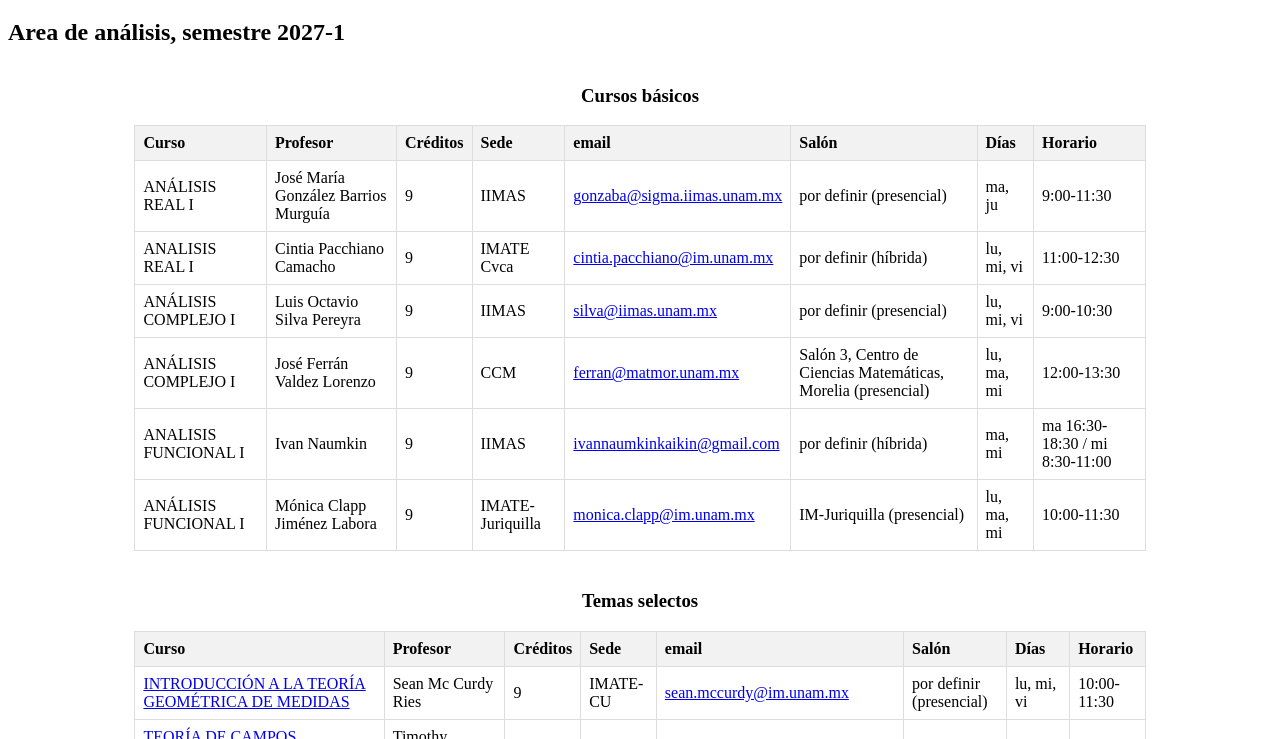
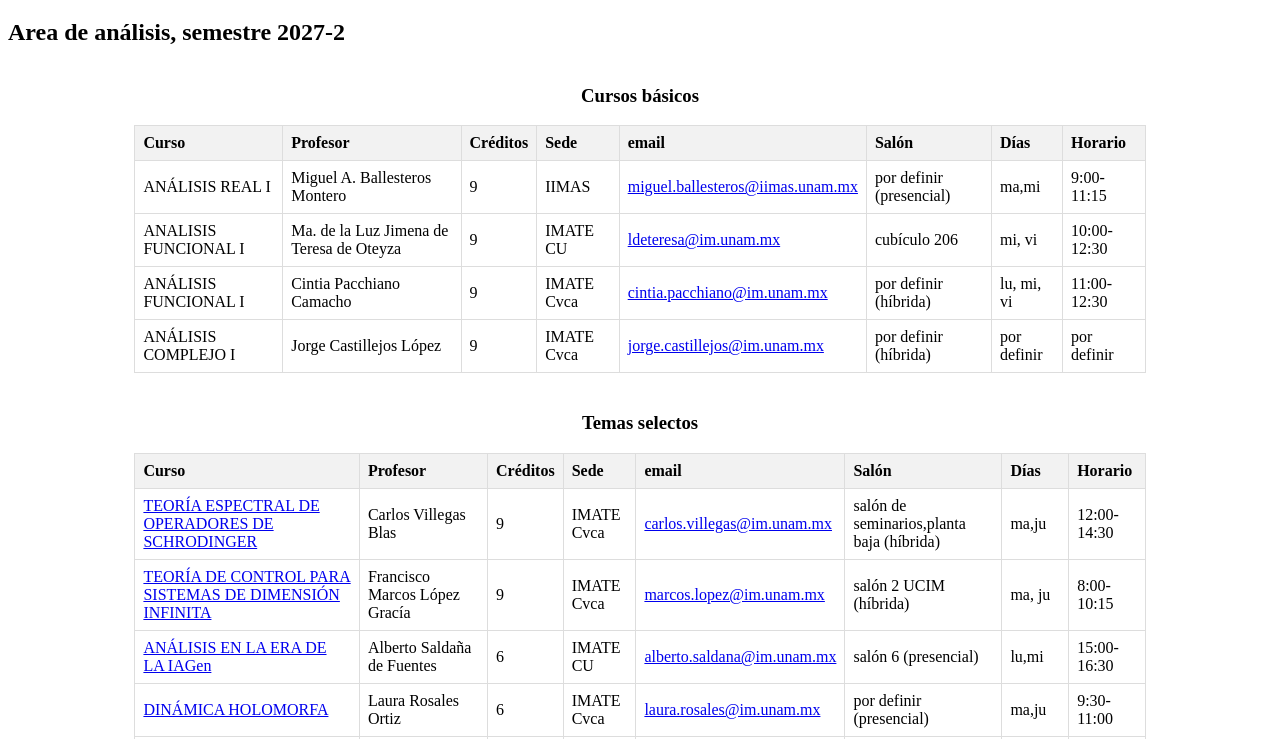
Before and after one commit to tfrancisco-ciencias/HorariosPosgrado, a plain HTML site: page index2.html in a window 1280 px wide. Shown: the part 61-800 px from the top of the page. Drawn offline with Linux system fonts and the light colour scheme.

Commit message:
semester 2027-2

```diff
--- a/index2.html
+++ b/index2.html
@@ -26,7 +26,7 @@
 </head>
 <body id="Todo">
     <h1>Programa en Ciencias Matemáticas</h1>
-    <h2>Area de análisis, semestre 2027-1</h2>
+    <h2>Area de análisis, semestre 2027-2</h2>
 
     <table id="objectTable1">
        <caption><h3>Cursos básicos</h3></caption>
--- a/main2.js
+++ b/main2.js
@@ -2,18 +2,30 @@
 
 var basico1 = {
     curso: 'ANÁLISIS REAL I',
-    profesor: "José María González Barrios Murguía", // Formato corregido
+    profesor: "Miguel A. Ballesteros Montero", // Formato corregido
     creditos: 9,
     sede: 'IIMAS',
-    email: 'gonzaba@sigma.iimas.unam.mx',
+    email: 'miguel.ballesteros@iimas.unam.mx',
     salon: "por definir (presencial)",
-    dias: 'ma, ju',
-    horario: '9:00-11:30'
+    dias: 'ma,mi',
+    horario: '9:00-11:15'
 };
 
 
 var basico2 = {
-    curso: 'ANALISIS REAL I',
+    curso: 'ANALISIS FUNCIONAL I',
+    profesor: "Ma. de la Luz Jimena de Teresa de Oteyza", // Formato corregido
+    creditos: 9,
+    sede: 'IMATE CU',
+    email: 'ldeteresa@im.unam.mx',
+    salon: "cubículo 206",
+    dias: 'mi, vi',
+    horario: '10:00-12:30'
+};
+
+
+var basico3 = {
+    curso: 'ANÁLISIS FUNCIONAL I',
     profesor: "Cintia Pacchiano Camacho", // Formato corregido
     creditos: 9,
     sede: 'IMATE Cvca',
@@ -24,52 +36,19 @@ var basico2 = {
 };
 
 
-var basico3 = {
-    curso: 'ANÁLISIS COMPLEJO I',
-    profesor: "Luis Octavio Silva Pereyra", // Formato corregido
-    creditos: 9,
-    sede: 'IIMAS',
-    email: 'silva@iimas.unam.mx',
-    salon: "por definir (presencial)",
-    dias: 'lu, mi, vi',
-    horario: '9:00-10:30'
-};
-
-
 var basico4 = {
     curso: 'ANÁLISIS COMPLEJO I',
-    profesor: "José Ferrán Valdez Lorenzo", // Formato corregido
+    profesor: "Jorge Castillejos López", // Formato corregido
     creditos: 9,
-    sede: 'CCM',
-    email: 'ferran@matmor.unam.mx',
-    salon: "Salón 3, Centro de Ciencias Matemáticas, Morelia (presencial)",
-    dias: 'lu, ma, mi',
-    horario: '12:00-13:30'
+    sede: 'IMATE Cvca',
+    email: 'jorge.castillejos@im.unam.mx',
+    salon: "por definir (híbrida)",
+    dias: 'por definir',
+    horario: 'por definir'
 };
 
 
 
-var basico5 = {
-    curso: 'ANALISIS FUNCIONAL I',
-    profesor: "Ivan Naumkin", // Formato corregido
-    creditos: 9,
-    sede: 'IIMAS',
-    email: 'ivannaumkinkaikin@gmail.com',
-    salon: "por definir (híbrida)",
-    dias: 'ma, mi',
-    horario: 'ma 16:30-18:30 / mi 8:30-11:00'
-};
-
-var basico6 = {
-    curso: 'ANÁLISIS FUNCIONAL I',
-    profesor: "Mónica Clapp Jiménez Labora", // Formato corregido
-    creditos: 9,
-    sede: 'IMATE- Juriquilla',
-    email: 'monica.clapp@im.unam.mx',
-    salon: "IM-Juriquilla (presencial)",
-    dias: 'lu, ma, mi',
-    horario: '10:00-11:30'
-};
 
 
 
@@ -77,80 +56,107 @@ var basico6 = {
 
 // Cursos selectos
 var selecto1 = {
-    curso: 'INTRODUCCIÓN A LA TEORÍA GEOMÉTRICA DE MEDIDAS',
-    profesor: "Sean Mc Curdy Ries", // Formato corregido
+    curso: 'TEORÍA ESPECTRAL DE OPERADORES DE SCHRODINGER',
+    profesor: "Carlos Villegas Blas", // Formato corregido
     creditos: 9,
-    sede: 'IMATE-CU',
-    email: 'sean.mccurdy@im.unam.mx',
-    salon: "por definir (presencial)",
-    dias: 'lu, mi, vi',
-    horario: '10:00-11:30',
-    pdf: './Temarios/McCurdy.pdf'
+    sede: 'IMATE Cvca',
+    email: 'carlos.villegas@im.unam.mx',
+    salon: "salón de seminarios,planta baja (híbrida)",
+    dias: 'ma,ju',
+    horario: '12:00-14:30',
+    pdf: './Temarios/Villegas.pdf'
 };
 
 var selecto2 = {
-    curso: 'TEORÍA DE CAMPOS CUÁNTICOS II: RENORMALIZACIÓN',
-    profesor: "Timothy Mooney Gendron", // Formato corregido
+    curso: 'TEORÍA DE CONTROL PARA SISTEMAS DE DIMENSIÓN INFINITA',
+    profesor: "Francisco Marcos López Gracía", // Formato corregido
     creditos: 9,
     sede: 'IMATE Cvca',
-    email: 'tim@matcuer.unam.mx',
-    salon: "por definir (presencial)",
+    email: 'marcos.lopez@im.unam.mx',
+    salon: "salón 2 UCIM (híbrida)",
     dias: 'ma, ju',
-    horario: '14:45-18:00',
-    pdf: './Temarios/Gendron.pdf'
+    horario: '8:00-10:15',
+    pdf: './Temarios/Lopez.pdf'
 };
 
 var selecto3 = {
-    curso: 'ANÁLISIS DE FOURIER',
-    profesor: "Magali Folch Gabayet", // Formato corregido
+    curso: 'ANÁLISIS EN LA ERA DE LA IAGen',
+    profesor: "Alberto Saldaña de Fuentes", // Formato corregido
     creditos: 6,
-    sede: 'IMATE-CU',
-    email: 'folchgab@matem.unam.mx',
-    salon: "por definir (presencial)",
-    dias: 'por definir',
-    horario: 'por definir',
-    pdf: './Temarios/Folch.pdf'
+    sede: 'IMATE CU',
+    email: 'alberto.saldana@im.unam.mx',
+    salon: "salón 6 (presencial)",
+    dias: 'lu,mi',
+    horario: '15:00-16:30',
+    pdf: './Temarios/Saldana.pdf'
 };
 
 var selecto4 = {
-    curso: 'TEORÍA ESPECTRAL AVANZADA',
-    profesor: "Rafael René del Río Castillo", // Formato corregido
+    curso: 'DINÁMICA HOLOMORFA',
+    profesor: "Laura Rosales Ortiz", // Formato corregido
+    creditos: 6,
+    sede: 'IMATE Cvca',
+    email: 'laura.rosales@im.unam.mx',
+    salon: "por definir (presencial)",
+    dias: 'ma,ju',
+    horario: '9:30-11:00',
+    pdf: './Temarios/Rosales.pdf'
+};
+
+var selecto5 = {
+    curso: 'OPERADORES EN ESPACIOS DE HILBERT',
+    profesor: "Rafael del Río Castillo", // Formato corregido
     creditos: 6,
     sede: 'IIMAS',
     email: 'delriomagia@gmail.com',
-    salon: "en línea",
-    dias: 'lu, mi',
+    salon: "(en línea)",
+    dias: 'lu,mi',
     horario: '12:00-13:30',
-    pdf: './Temarios/DelRio.pdf'
-};
-
-var selecto5 = {
-    curso: 'TEORÍA DE DISPERSIÓN Y EVOLUCIÓN TEMPORAL PARA SISTEMAS CUÁNTICOS DISCRETOS',
-    profesor: "Miguel Arturo Ballesteros Montero", // Formato corregido
-    creditos: 6,
-    sede: 'IIMAS',
-    email: 'miguel.ballesteros@iimas.unam.mx',
-    salon: "Cubículo (híbrida)",
-    dias: 'ma, ju',
-    horario: '8:30-10:00',
-    pdf: './Temarios/Ballesteros.pdf'
+    pdf: './Temarios/delRio.pdf'
 };
 
 var selecto6 = {
-    curso: 'ANÁLISIS NO SUAVE, OPTIMIZACIÓN Y MULTIPLICADORES',
+    curso: 'OPTIMIZACIÓN EN ESPACIOS DE BANACH Y CONTROL ÓPTIMO',
+    profesor: "Karla Lorena Cortez del Río", // Formato corregido
+    creditos: 6,
+    sede: 'IIMAS',
+    email: 'karla.cortez@iimas.unam.mx',
+    salon: "por definir (presencial)",
+    dias: 'ma,ju',
+    horario: '12:00-13:30',
+    pdf: './Temarios/Cortez.pdf'
+};
+
+
+var selecto7 = {
+    curso: 'ANÁLISIS FUNCIONAL Y CÁLCULO PROXIMAL',
     profesor: "Javier Fernando Rosenblueth Laguette", // Formato corregido
     creditos: 6,
     sede: 'IIMAS',
     email: 'jfrl@unam.mx',
-    salon: "por definir (híbrida)",
+    salon: "B200 (presencial)",
     dias: 'vi',
     horario: '12:00-15:00',
     pdf: './Temarios/Rosenblueth.pdf'
 };
 
+
+
+var selecto8 = {
+    curso: 'ANÁLISIS ESPECTRAL DE OPERADORES Y TEORÍA MATEMÁTICA DE DISPERSIÓN',
+    profesor: "Luis Octavio Silva Pereyra", // Formato corregido
+    creditos: 6,
+    sede: 'IIMAS',
+    email: 'silva@iimas.unam.mx',
+    salon: "por definir (presencial)",
+    dias: 'lu,mi,vi',
+    horario: '9:00-10:00',
+    pdf: './Temarios/Silva.pdf'
+};
+
 document.addEventListener('DOMContentLoaded', function () {
-    var objects1 = [basico1, basico2, basico3, basico4, basico5, basico6];
-    var objects2 = [selecto1, selecto2, selecto3, selecto4, selecto5, selecto6];
+    var objects1 = [basico1, basico2, basico3, basico4];
+    var objects2 = [selecto1, selecto2, selecto3, selecto4, selecto5, selecto6, selecto7, selecto8];
     var objects3 = [];
 
     function createTableRow(object, includePdf) {
```
Also changed, not shown: 12 other files.
